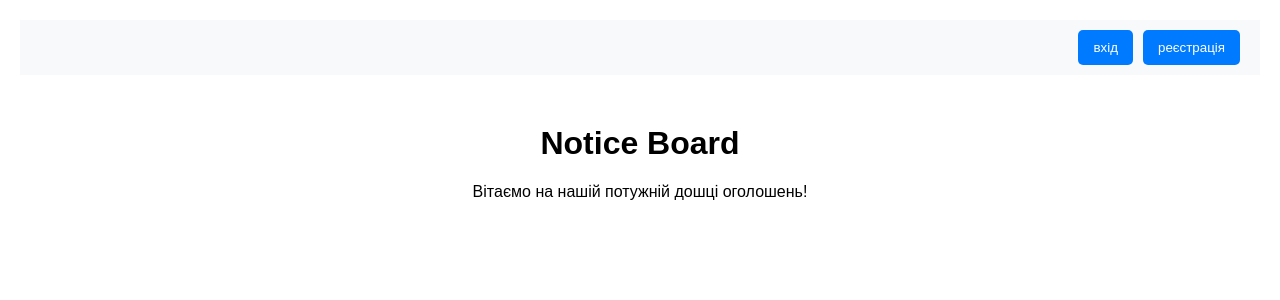
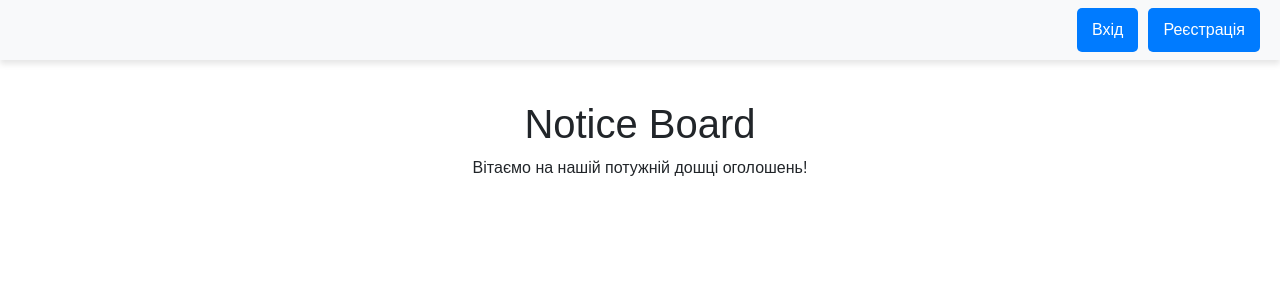
Before and after one commit to Yanohi7/notice_board, a Flask app: page / in a window 1280 px wide. Shown: the top 300 px of the page. Run offline with Flask 3, Linux system fonts and the light colour scheme.

Commit message:
base.html with blocks added

```diff
--- /dev/null
+++ b/app/templates/base.html
@@ -0,0 +1,39 @@
+<!DOCTYPE html>
+<html lang="uk">
+<head>
+    <meta charset="UTF-8">
+    <title>{% block title %}Notice Board{% endblock %}</title>
+
+    <!-- Підключення Bootstrap -->
+    <link rel="stylesheet" href="https://cdn.jsdelivr.net/npm/bootstrap@5.3.0/dist/css/bootstrap.min.css">
+
+<style>
+    /* Стиль для тіла сторінки */
+        body {
+            font-family: Arial, sans-serif;
+            padding: 20px;
+            margin: 0;
+        }
+</style>
+    {% block styles %}
+    {% endblock %}
+</head>
+
+<body>
+    <!-- Виведення повідомлень -->
+    {% with messages = get_flashed_messages(with_categories=true) %}
+        {% if messages %}
+            <div class="flash-messages">
+                {% for category, message in messages %}
+                    <div class="alert alert-{{ category }}">
+                        {{ message }}
+                    </div>
+                {% endfor %}
+            </div>
+        {% endif %}
+    {% endwith %}
+
+    <!-- Основний контент сторінки -->
+    {% block content %}{% endblock %}
+</body>
+</html>
--- a/app/templates/index.html
+++ b/app/templates/index.html
@@ -1,77 +1,79 @@
-<!DOCTYPE html>
-<html lang="uk">
-<head>
-    <meta charset="UTF-8">
-    <title>{{ title }}</title>
-    <style>
-        /* задається загальний стиль для тіла сторінки */
-        body {
-            font-family: Arial, sans-serif;
-            padding: 20px;
-            margin: 0;
-        }
+{% extends 'base.html' %}
 
-        /* стиль для верхньої панелі навігації */
-        .navbar {
+{% block title %}Notice Board{% endblock %}
+
+{% block styles %}
+<style>
+
+        /* Панель навігації */
+        .custom-navbar {
             display: flex;
             justify-content: flex-end;
             align-items: center;
             background-color: #f8f9fa;
             padding: 10px 20px;
+            position: fixed;
+            top: 0;
+            right: 0;
+            width: 100%;
+            height: 60px;
+            box-shadow: 0px 4px 6px rgba(0, 0, 0, 0.1);
+            z-index: 1000;
         }
 
-        /* стиль для посилань у навбарі */
-        .navbar a {
+        /* Стиль для посилань у навбарі */
+        .custom-navbar a {
             text-decoration: none;
             margin-left: 10px;
         }
 
-        /* стиль для кнопок у навбарі */
-        .navbar button {
+        /* Стиль для кнопок */
+        .custom-navbar button {
             padding: 10px 15px;
             border: none;
-            background-color: #007bff;
-            color: white;
+            background-color: #007bff !important; /* Примусово синій колір */
+            color: white !important;
             cursor: pointer;
             border-radius: 5px;
+            font-size: 16px;
+            display: inline-block;
+            appearance: none;
+            transition: background 0.3s ease;
         }
 
-        /* змінюється колір кнопки при наведенні */
-        .navbar button:hover {
-            background-color: #0056b3;
+        /* Зміна кольору при наведенні */
+        .custom-navbar button:hover {
+            background-color: #0056b3 !important;
         }
 
-        /* стиль для контейнера з основним контентом */
+        /* Основний контейнер */
         .container {
             text-align: center;
-            margin-top: 50px;
+            margin-top: 80px; /* Щоб контент не заходив під navbar */
         }
-    </style>
-</head>
-<body>
+</style>
+{% endblock %}
 
-    <!-- панель навігації з кнопками для входу/виходу -->
-    <div class="navbar">
+{% block content %}
+    <!-- Панель навігації з кнопками входу/виходу -->
+    <div class="custom-navbar">
         {% if current_user.is_authenticated %}
-            <span>привіт, {{ current_user.email }}!</span>
+            <span>Привіт, {{ current_user.email }}!</span>
             <a href="{{ url_for('logout') }}">
-                <button>вийти</button>
+                <button>Вийти</button>
             </a>
         {% else %}
             <a href="{{ url_for('login') }}">
-                <button>вхід</button>
+                <button>Вхід</button>
             </a>
             <a href="{{ url_for('register') }}">
-                <button>реєстрація</button>
+                <button>Реєстрація</button>
             </a>
         {% endif %}
     </div>
 
-    <!-- основний контент сторінки -->
     <div class="container">
         <h1>Notice Board</h1>
         <p>Вітаємо на нашій потужній дошці оголошень!</p>
     </div>
-
-</body>
-</html>
+{% endblock %}
```
Also changed, not shown: app/templates/login.html (+7 -9 lines), app/templates/register.html (+7 -10 lines).
